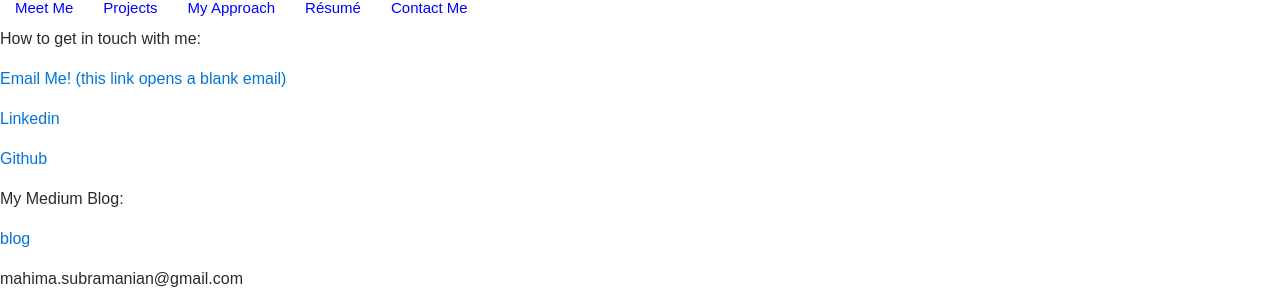
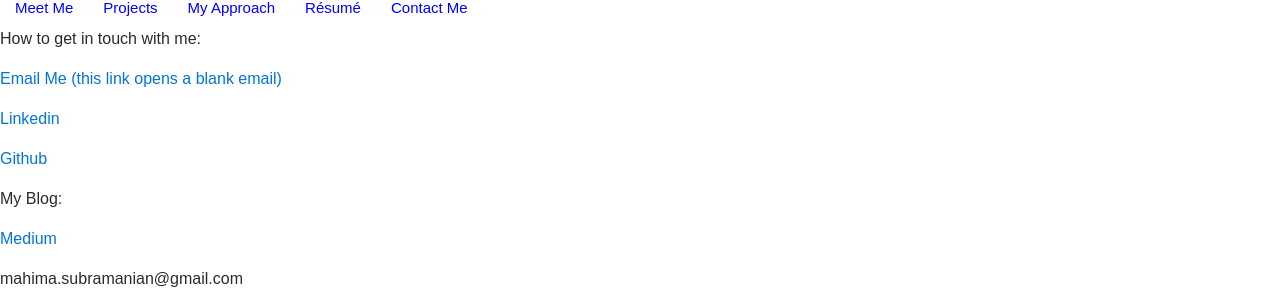
Before and after one commit to Smahima/smahima.github.io, a React (Create React App) app: page /contact in a window 1280 px wide. Shown: the part 173-470 px from the top of the page. Built offline with nearby package versions, Linux system fonts and the light colour scheme.

Commit message:
updated readme

```diff
--- a/src/components/Contact.js
+++ b/src/components/Contact.js
@@ -11,14 +11,14 @@ export default class Contact extends Component {
 
        <div className="contact">
         <p>How to get in touch with me:</p>
-        <p><a href="mailto:mahima.subramanian@gmail.com?subject=Ciao Mahima!">Email Me! (this link opens a blank email)</a></p>
+        <p><a href="mailto:mahima.subramanian@gmail.com?subject=Ciao Mahima!">Email Me (this link opens a blank email)</a></p>
         <p><a href="https://www.linkedin.com/in/msubramanian/" to="/linkedin">Linkedin</a></p>
         <p><a href="https://github.com/Smahima" to="/github">Github</a></p>
        </div>
 
        <div className="blog">
-        <p>My Medium Blog:</p>
-        <p><a href="https://medium.com/@mahimaS" to="/medium">blog</a></p>
+        <p>My Blog:</p>
+        <p><a href="https://medium.com/@mahimaS" to="/medium">Medium</a></p>
        </div>
 
     </div>
```
Also changed, not shown: 1 other file (tests, documents, lock files or other folders).
